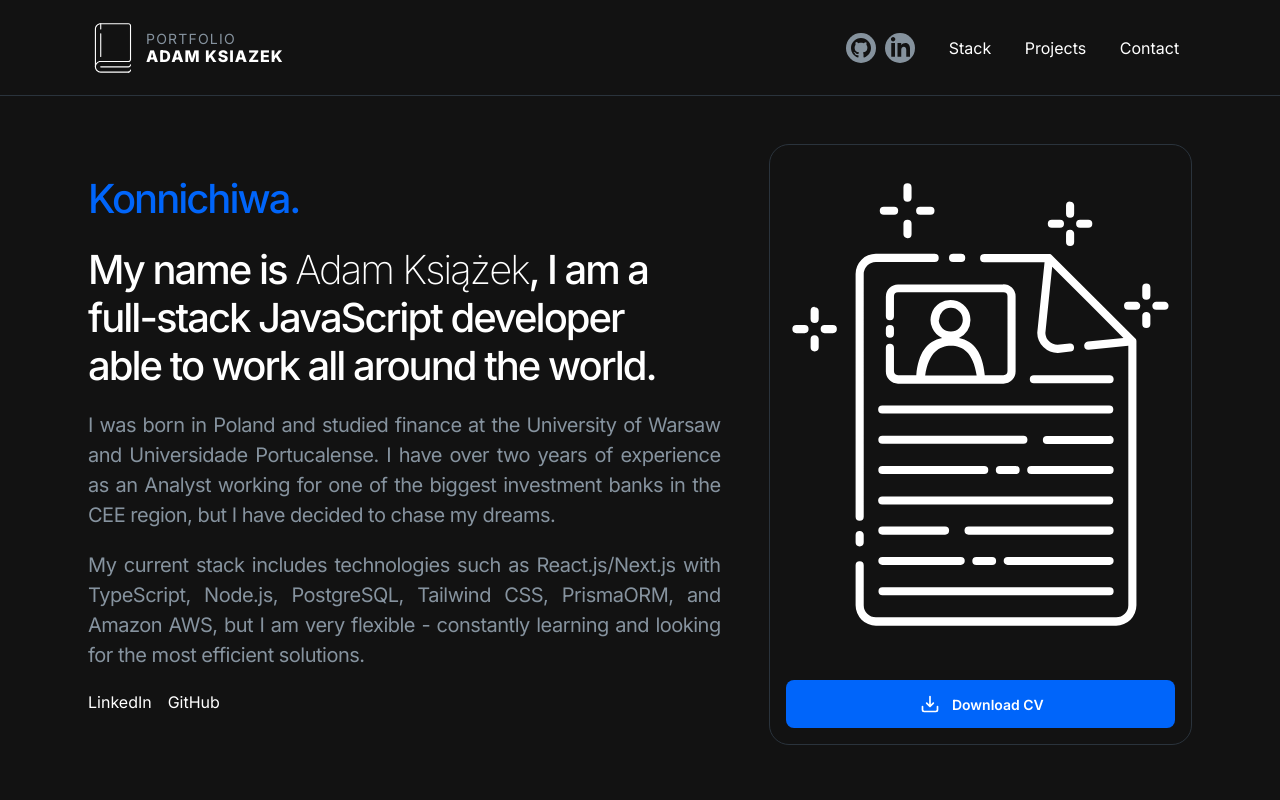
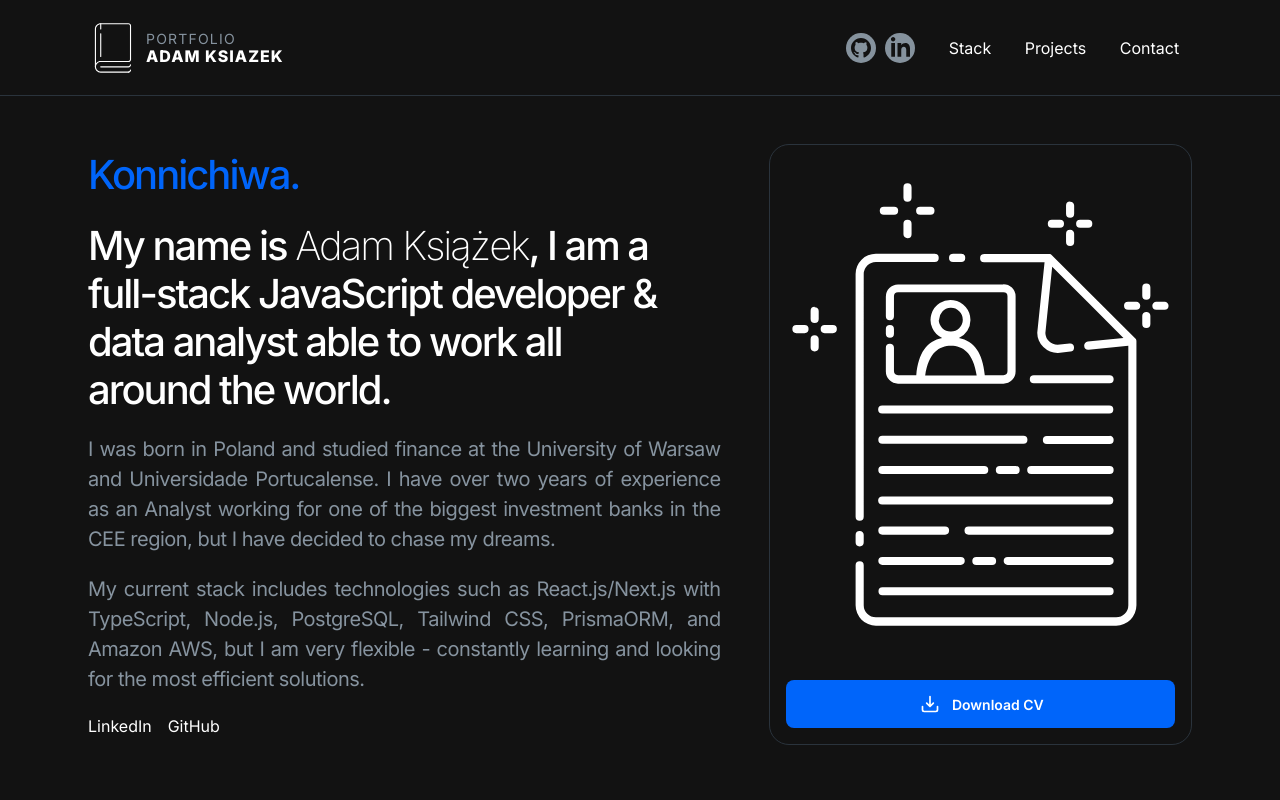
Before and after one commit to S4ntiego/Portfolio, a Next.js app: page / in a window 1280 px wide. Shown: the top 800 px of the page. Built offline with nearby package versions, Linux system fonts and the light colour scheme; a web font is replaced by a local one.

Commit message:
cv update

```diff
--- a/src/components/Landing/Landing.tsx
+++ b/src/components/Landing/Landing.tsx
@@ -19,7 +19,8 @@ const Landing = () => {
           </div>
           <h1 className={styles.landingPrimaryHeading}>
             My name is <span className={styles.name}>Adam Książek</span>, I am a
-            full-stack JavaScript developer able to work all around the world.
+            full-stack JavaScript developer & data analyst able to work all
+            around the world.
           </h1>
           <p className={styles.landingParagraph1}>
             I was born in Poland and studied finance at the University of Warsaw
```
Also changed, not shown: 1 other file (tests, documents, lock files or other folders).
